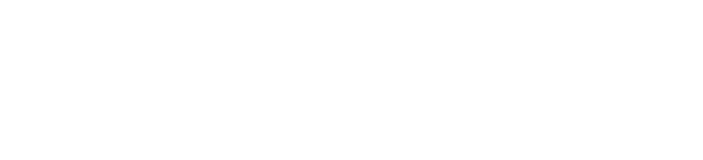
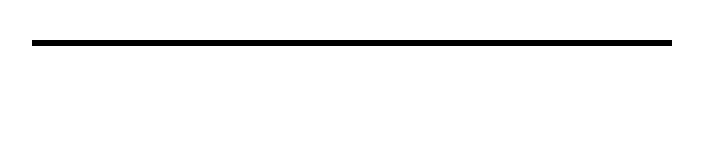
Before and after one commit to NedzadDonlagic04/js-todo-list, a plain HTML site: page index.html in a window 1280 px wide. Shown: the whole page, without its empty margins (288-991 px from the left). Drawn offline with Linux system fonts and the light colour scheme.

Commit message:
Added a class container for the central element

```diff
--- a/style.css
+++ b/style.css
@@ -3,3 +3,10 @@
     margin: 0;
     box-sizing: border-box;
 }
+
+.container{
+    margin: 5vh auto 0 auto;
+    width: 50vw;
+    height: auto;
+    border: 3px solid black;
+}
```
